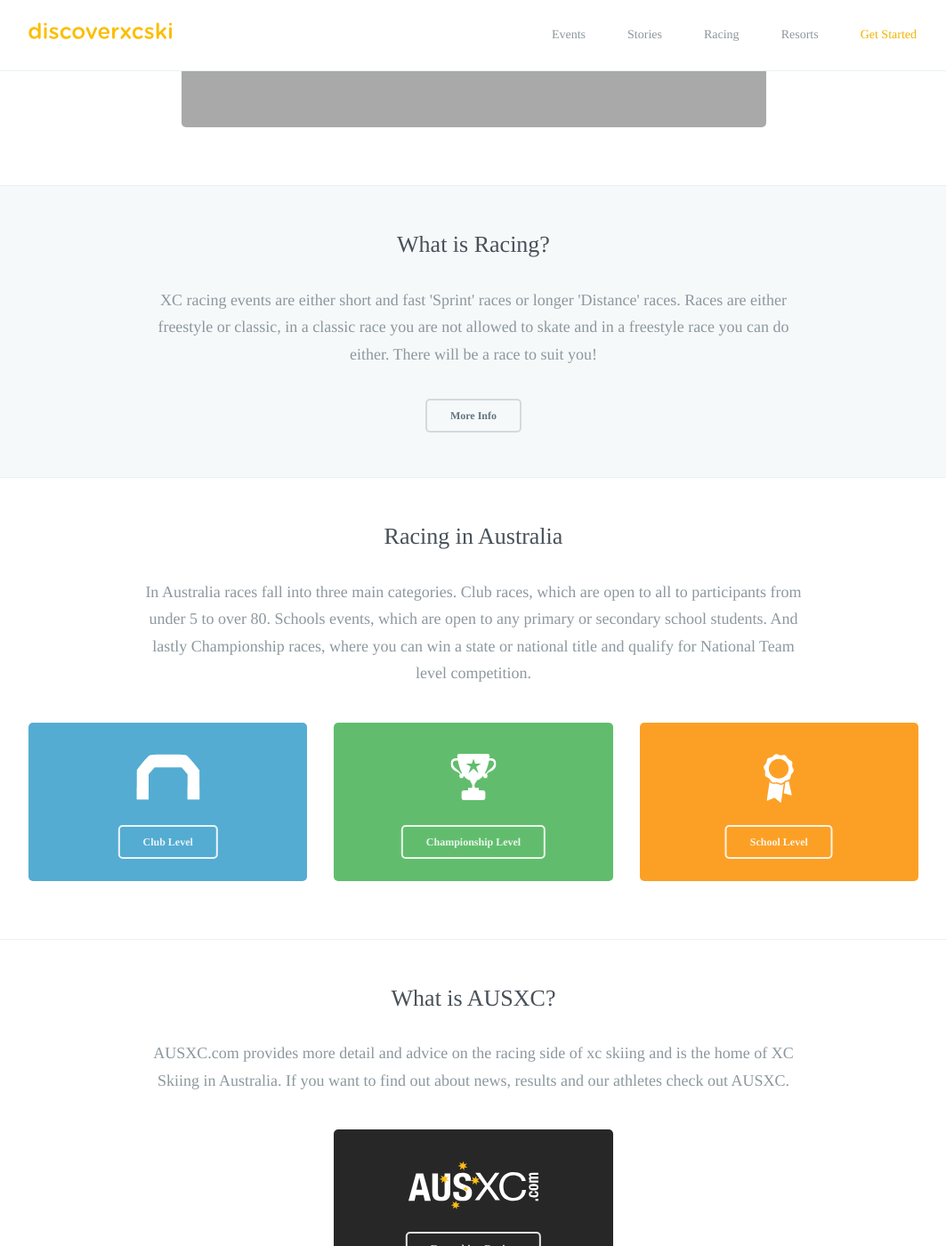
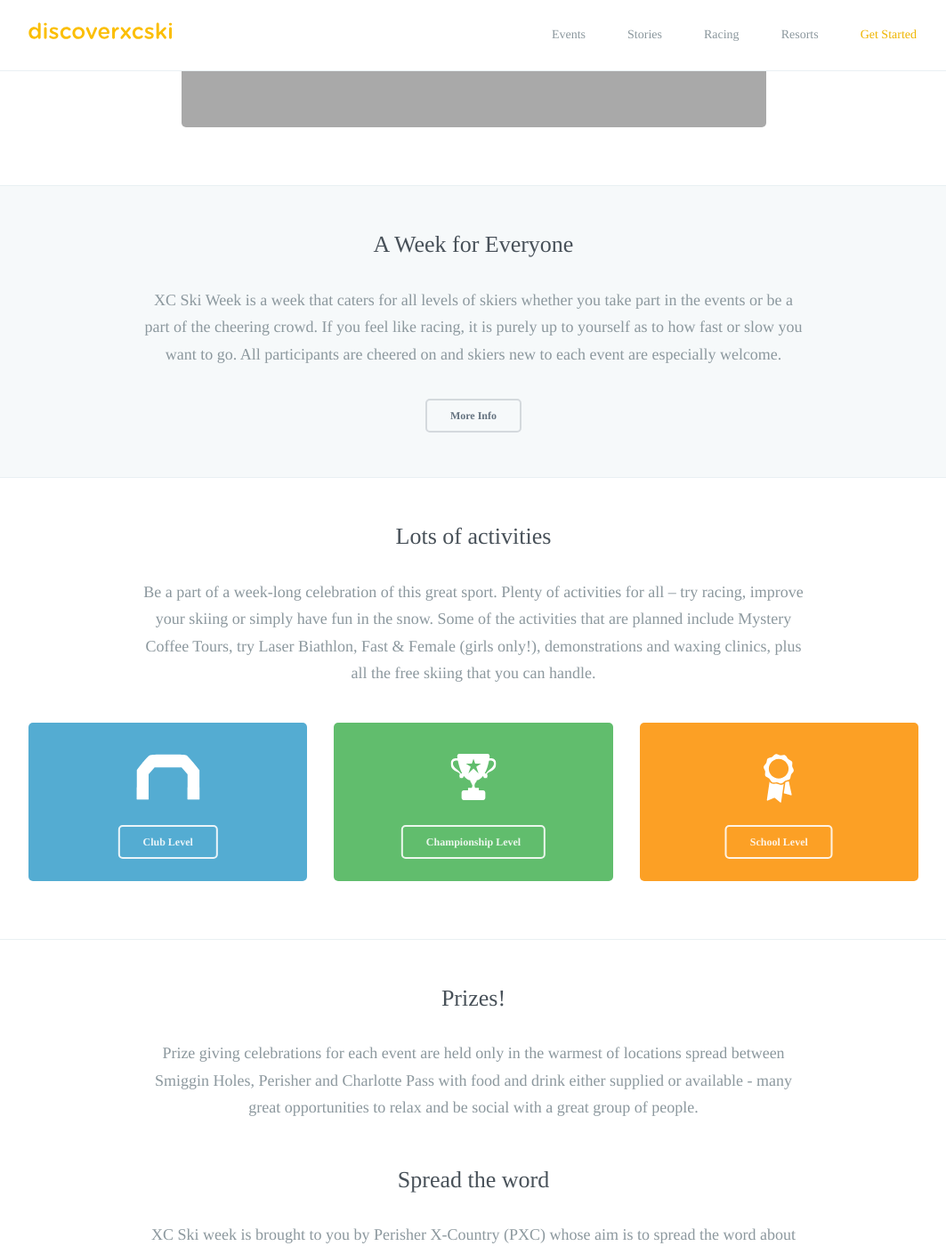
Before and after one commit to robcatto/robcatto.github.io, a Jekyll site: the page built from racing/xc-ski-week/index.html, in a window 1280 px wide and 1400 px high, scrolled down 668 px. Shown: the whole window at 89% size, without its empty margins (108-1171 px from the left). Built offline with Jekyll 4.4.1, drawn with Linux system fonts in a browser that asks for light colours; some web fonts are replaced; Markdown is read by kramdown in place of the engine named in the settings; some of the changed text lies outside the part shown.

Commit message:
Update index.html

```diff
--- a/racing/xc-ski-week/index.html
+++ b/racing/xc-ski-week/index.html
@@ -26,8 +26,8 @@ layout: default
       <div class="content">
         <div id="content1">
         <section class="mobile_section" style="border-bottom: none">
-                <h3>Jekyll functionality is built into Github pages already</h3>
-                <p>Racing can be for everyone, young to old, beginner to advanced. It’s a great chance to make new friends, challenge yourself, improve your technique and fitness.
+                <h3>One Big Event</h3>
+                <p>Do you want plenty of skiing, fresh air and fun for a whole week? Try Perisher XC Ski Week. Not just a series of individual events but now one big event.
                 </p>
                 <div class="one">
                 <div class="onelarge centered" style="
@@ -38,16 +38,16 @@ layout: default
 
 
                 <section class="mobile_section section_hasbg">
-                    <h3>What is Racing?</h3>
-                    <p>XC racing events are either short and fast 'Sprint' races or longer 'Distance' races. Races are either freestyle or classic, in a classic race you are not allowed to skate and in a freestyle race you can do either. There will be a race to suit you!
+                    <h3>A Week for Everyone</h3>
+                    <p>XC Ski Week is a week that caters for all levels of skiers whether you take part in the events or be a part of the cheering crowd.  If you feel like racing, it is purely up to yourself as to how fast or slow you want to go. All participants are cheered on and skiers new to each event are especially welcome.
                     </p>
                     <a class="button small dark" href="/event-types" data-featurette="analytics-click-event" data-event-category="button" data-event-action="M: Clicked Design an iOS Game" data-event-label="Source: Homepage Alt" id="featurette-35">More Info</a>
                 </section>
 
                  <section class="mobile_section">
-                <h3>Racing in Australia</h3>
+                <h3>Lots of activities</h3>
                 <p>
-                    In Australia races fall into three main categories. Club races, which are open to all to participants from under 5 to over 80. Schools events, which are open to any primary or secondary school students. And lastly Championship races, where you can win a state or national title and qualify for National Team level competition.
+                    Be a part of a week-long celebration of this great sport. Plenty of activities for all – try racing, improve your skiing or simply have fun in the snow. Some of the activities that are planned include Mystery Coffee Tours, try Laser Biathlon, Fast & Female (girls only!), demonstrations and waxing clinics, plus all the free skiing that you can handle.
                 </p>
                 <div class="row">
 
@@ -110,10 +110,26 @@ layout: default
                 </section>
 
                  <section class="mobile_section" style="border-bottom: none">
-                <h3>What is AUSXC?</h3>
+                <h3>Prizes!</h3>
                 <p>
-                    AUSXC.com provides more detail and advice on the racing side of xc skiing and is the home of XC Skiing in Australia. If you want to find out about news, results and our athletes check out AUSXC.
+                    Prize giving celebrations for each event are held only in the warmest of locations spread between Smiggin Holes, Perisher and Charlotte Pass with food and drink either supplied or available - many great opportunities to relax and be social with a great group of people.
                 </p>
+
+
+                 <section class="mobile_section" style="border-bottom: none">
+                <h3>Spread the word</h3>
+                <p>
+                    XC Ski week is brought to you by Perisher X-Country (PXC) whose aim is to spread the word about XC so that everyone else has a chance to find out first hand.
+                </p>
+
+
+                 <section class="mobile_section" style="border-bottom: none">
+                <h3>Want to know more?</h3>
+                <p>
+                    Come along and find out what a great week it is!  Check out www.perisherxcountry.org for more information.
+
+                </p>
+
 
                     <div class="row">
                          <div class="column three centered">
```
